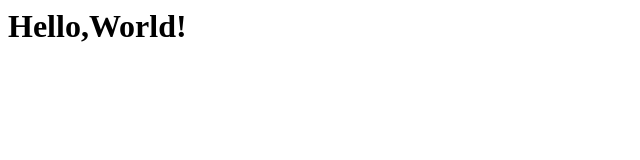
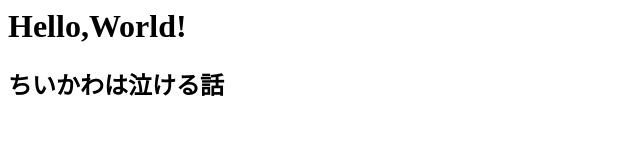
Before and after one commit to kaname140/gitpra, a plain HTML site: page index.html in a window 1280 px wide. Shown: the whole page, without its empty margins (0-640 px from the left). Drawn offline with Linux system fonts and the light colour scheme.

Commit message:
index.htmlに新しい見出しを追加

```diff
--- a/index.html
+++ b/index.html
@@ -4,5 +4,6 @@
     </head>
     <body>
         <h1> Hello,World!</h1>
+        <h2>ちいかわは泣ける話</h2>
     </body>
 </html>
```
